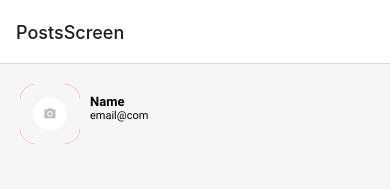
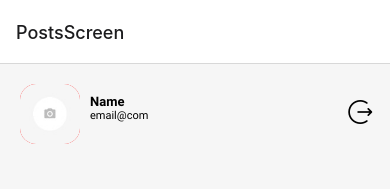
Before and after one commit to atevsl/myNewProject, a React Native app: screen /Home in a window 390 px wide. Shown: the top 189 px of the page. Built offline with nearby package versions, Linux system fonts and the light colour scheme.

Commit message:
add exit btn

```diff
--- a/src/Screens/Home.js
+++ b/src/Screens/Home.js
@@ -28,8 +28,6 @@ const Home = ({ navigation, route }) => {
           if (route.name === "CreatePostsScreen") {
             iconName = focused ? "pluscircle" : "pluscircleo";
           }
-
-          console.log("iconName", iconName);
           return <AntDesign name={iconName} size={size} color={color} />;
         },
         tabBarActiveTintColor: "#FF6C00",
--- a/src/Screens/LoginScreen.js
+++ b/src/Screens/LoginScreen.js
@@ -95,6 +95,7 @@ const LoginScreen = ({ navigation }) => {
                     Keyboard.dismiss();
                     console.log("state from  Login screen:", state);
                     navigation.navigate("Home", { customState: state });
+                    setState(initialState);
                   }}
                 >
                   <Text style={styles.btnLoginTitle}>Войти</Text>
--- a/src/Screens/PostsScreen.js
+++ b/src/Screens/PostsScreen.js
@@ -1,10 +1,8 @@
 import React from "react";
-import { Text, StyleSheet, View, Image, RootTagContext } from "react-native";
+import { Text, StyleSheet, View, Image, TouchableOpacity } from "react-native";
+import AntDesign from "@expo/vector-icons/AntDesign";
 
-const PostsScreen = () => {
-  // console.log("navigation", navigation);
-  // console.log("route", route.params);
-
+const PostsScreen = ({ navigation }) => {
   return (
     <View style={styles.container}>
       <Image
@@ -15,6 +13,15 @@ const PostsScreen = () => {
         <Text style={styles.userName}>Name</Text>
         <Text style={styles.userEmail}>email@com</Text>
       </View>
+      <TouchableOpacity
+        activeOpacity={0.8}
+        style={styles.btnLogOut}
+        onPress={() => {
+          navigation.navigate("LoginScreen");
+        }}
+      >
+        <AntDesign name="logout" size={24} color="black" />
+      </TouchableOpacity>
     </View>
   );
 };
@@ -26,6 +33,10 @@ const styles = StyleSheet.create({
     flexDirection: "row",
     paddingTop: 20,
     paddingLeft: 20,
+  },
+  btnLogOut: {
+    paddingLeft: 200,
+    paddingTop: 15,
   },
   userPhoto: {
     width: 60,
--- a/src/Screens/RegistrationScreen.js
+++ b/src/Screens/RegistrationScreen.js
@@ -130,7 +130,8 @@ const RegistrationScreen = ({ navigation }) => {
                     Keyboard.dismiss();
                     console.log("state from Registration screen", state);
 
-                    navigation.navigate("Home", { state });
+                    navigation.navigate("Home", { customState: state });
+                    setState(initialState);
                   }}
                 >
                   <Text style={styles.btnRegistrationTitle}>
```
